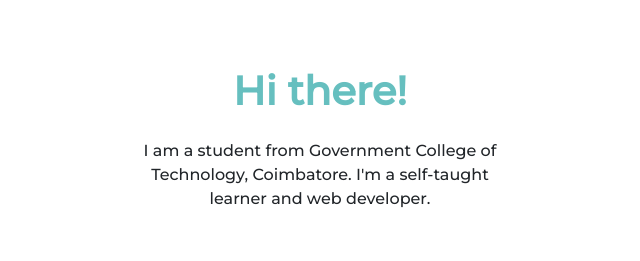
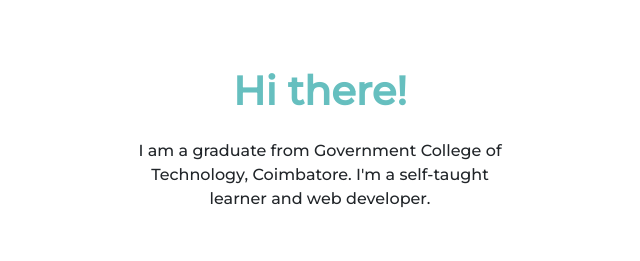
Before and after one commit to Santhosh136/cv-new, a plain HTML site: page index.html in a window 1280 px wide. Shown: the part 1100-1361 px from the top of the page, 320-960 px from the left. Drawn offline with nearby package versions, Linux system fonts and the light colour scheme.

Commit message:
Update index.html

```diff
--- a/index.html
+++ b/index.html
@@ -28,7 +28,7 @@
     	<div id="intro">
   		<img id="falls" src="images/wf.gif" alt="falls">
     		<h2>Hi there!</h2>
-    		<p>I am a student from Government College of Technology, Coimbatore. I'm a self-taught learner and web developer.</p>
+    		<p>I am a graduate from Government College of Technology, Coimbatore. I'm a self-taught learner and web developer.</p>
     	</div>
     	<hr>
         <h2>My Skills</h2>
```
